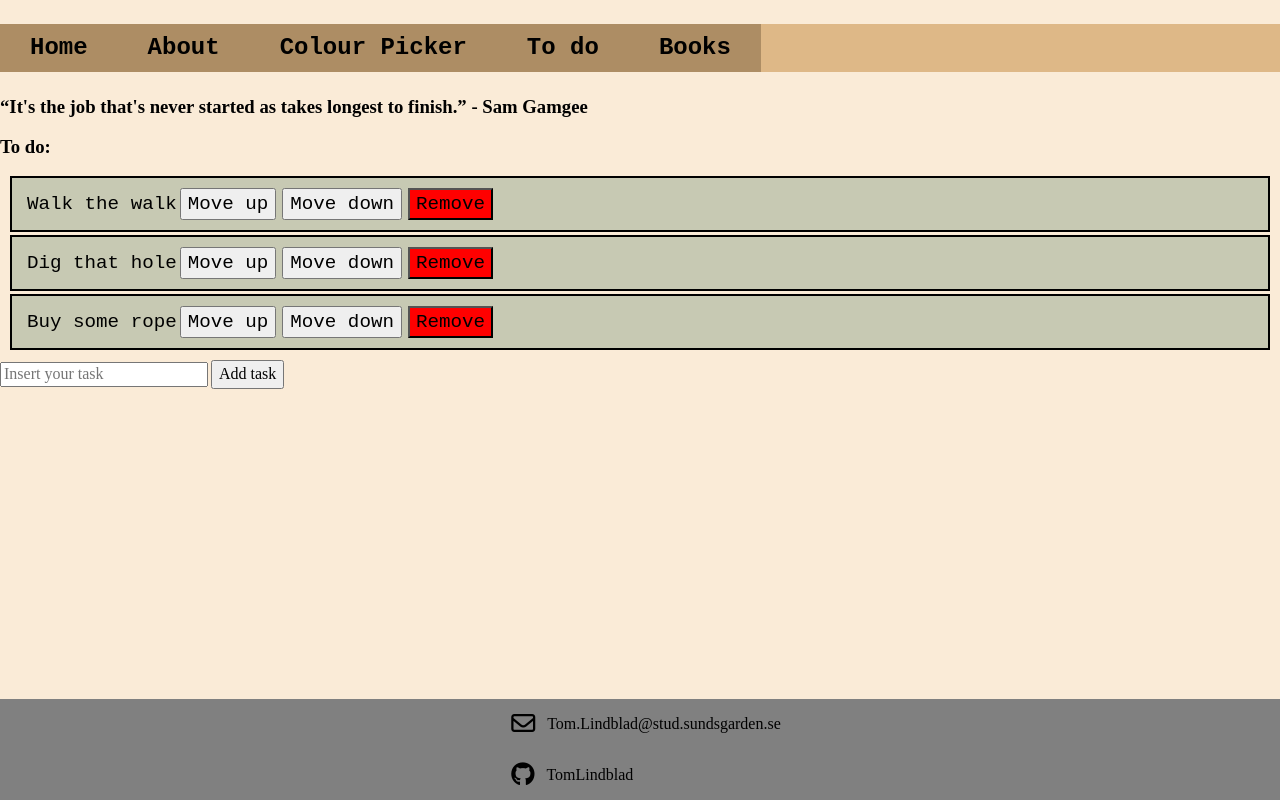
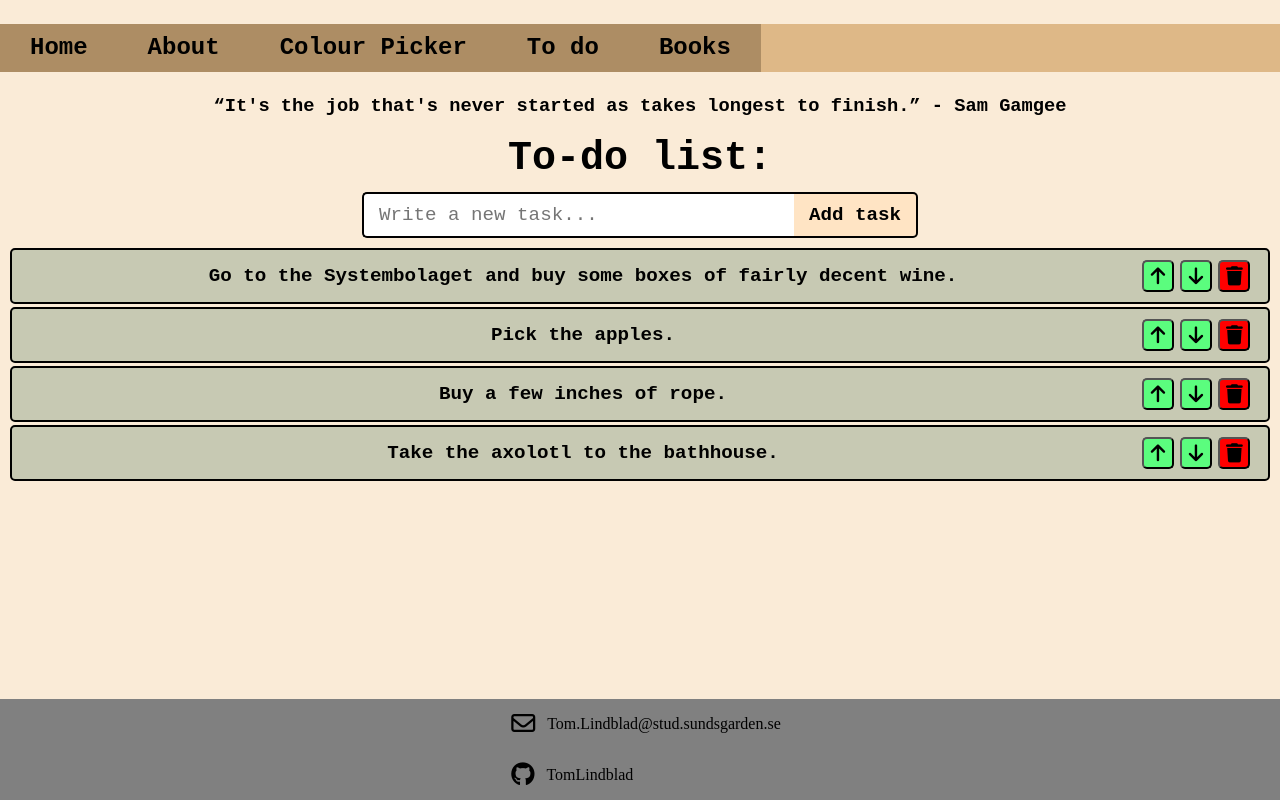
Before and after one commit to TomLindblad/JS-ass-react, a React (Vite) app: page /toDo in a window 1280 px wide. Built offline with nearby package versions, Linux system fonts and the light colour scheme.

Commit message:
added css to the todo-list

```diff
--- a/src/Pages/ToDoList.jsx
+++ b/src/Pages/ToDoList.jsx
@@ -3,13 +3,15 @@ import { useState } from "react";
 
 function ToDoList(){
 
-    const [toDoArray, setToDoArray] = useState(["Walk the walk", "Dig that hole", "Buy some rope"]);
+    const [toDoArray, setToDoArray] = useState(["Go to the Systembolaget and buy some boxes of fairly decent wine.", "Pick the apples.", "Buy a few inches of rope.", "Take the axolotl to the bathhouse."]);
 
     function addTaskHandler() {
         const newTask = document.getElementById("taskInput").value;
+        if (newTask !== ""){
         document.getElementById("taskInput").value = "";
 
         setToDoArray(toDo => [...toDo, newTask]);
+        }
     }
 
     function removeTaskHandler(index){
@@ -34,35 +36,38 @@ function ToDoList(){
 
 
     return(
-        <div>
+        <div className="main-todo-container">
             <h3 className="quote">“It's the job that's never started as takes longest to finish.” - Sam Gamgee</h3>
-            <h3>To do:</h3>
-            <ul className="toDoContainer">
-                {toDoArray.map((task, index) => (
-                    <li className="toDoList"key={index}> {task}
-                    <button
-                        className="regular-btn moveUp-btn"
-                        onClick={() => moveTaskUpHandler(index)}>
-                        Move up
-                    </button>
-                    <button
-                        className="regular-btn moveDown-btn"
-                        onClick={() => moveTaskDownHandler(index)}>
-                        Move down
-                    </button>
-                    <button
-                        className="regular-btn remove-btn"
-                        onClick={() => removeTaskHandler(index)}>
-                        Remove
-                    </button>
-                    </li>))}
-            </ul>
-             <input type="text" placeholder="Insert your task" id="taskInput" />
+            <h2>To-do list:</h2>
+            <input type="text" placeholder="Write a new task..." id="taskInput" />
              <button
-                className="regular-btn"
+                className="add-btn"
                 onClick={addTaskHandler}>
                 Add task
             </button>
+            <ul className="toDoContainer">
+                {toDoArray.map((task, index) => (
+                    <li className="toDoList"key={index}>
+                        <div className="taskText">{task}</div>
+                        <div className="listBtn-container">
+                            <button
+                                className="small-btn move-btn"
+                                onClick={() => moveTaskUpHandler(index)}>
+                                <i className="fa-solid fa-arrow-up"></i>
+                            </button>
+                            <button
+                                className="small-btn move-btn"
+                                onClick={() => moveTaskDownHandler(index)}>
+                                <i className="fa-solid fa-arrow-down"></i>
+                            </button>
+                            <button
+                                className="small-btn remove-btn"
+                                onClick={() => removeTaskHandler(index)}>
+                                <i className="fa-solid fa-trash"></i>
+                            </button>
+                        </div>
+                    </li>))}
+            </ul>
         </div>
     );
 
--- a/src/ToDoList.css
+++ b/src/ToDoList.css
@@ -1,23 +1,83 @@
+.main-todo-container{
+    text-align: center;
+    font-family: 'Courier New', Courier, monospace;
+    font-weight: 700;
+}
+h2{
+    font-size: 2.5em;
+    margin: 0 0 10px 0;
+
+}
+#taskInput{
+    font-size: 1.2em;
+    padding: 10px 15px;
+    border-top: 2px solid black;
+    border-right: none;
+    border-left: 2px solid black;
+    border-bottom: 2px solid black;
+    border-radius: 5px 0 0 5px;
+    min-width: 400px;
+    outline: none;
+}
+
+.add-btn{
+    font-size: 1.2em;
+    padding: 10px 15px;
+    cursor: pointer;
+    font-weight: 700;
+    border-top: 2px solid black;
+    border-right: 2px solid black;
+    border-bottom: 2px solid black;
+    border-left: none;
+    border-radius: 0 5px 5px 0;
+    background-color: bisque;
+    transition: all 0.2s ease;
+}
+
+.add-btn:hover{
+    background-color: rgb(201, 180, 114);
+}
+
 .toDoContainer{
     margin: 10px;
     padding: 0;
 }
 
 .toDoList{
+    display: flex;
+    align-items: center;
+    text-align: center;
     list-style: none;
     padding: 10px 15px;
     margin: 3px 0;
     border: 2px solid black;
-    font-family: 'Courier New', Courier, monospace;
+    border-radius: 5px;
     font-size: 1.2em;
+    font-weight: 700;
     background-color:rgb(199, 201, 179)
 }
 
-.regular-btn{
+.taskText{
+    flex: 1;
+}
+
+.small-btn{
     margin: 0 3px;
     padding: 3px 6px;
     cursor: pointer;
+    width: 32px;
+    border-radius: 5px;
+    transition: all 0.2s ease;
 }
+
+.move-btn{
+    background-color: rgb(91, 253, 126);
+}
+
+.move-btn:hover{
+    background-color: rgb(77, 204, 104);
+    color: aliceblue;
+ }
 
 .remove-btn{
     background-color: red;
@@ -25,4 +85,10 @@
 
 .remove-btn:hover{
     background-color: rgb(196, 0, 0);
+    color: aliceblue;
 }
+
+.fa-solid{
+    position: relative;
+    top: 2px;
+}
```
